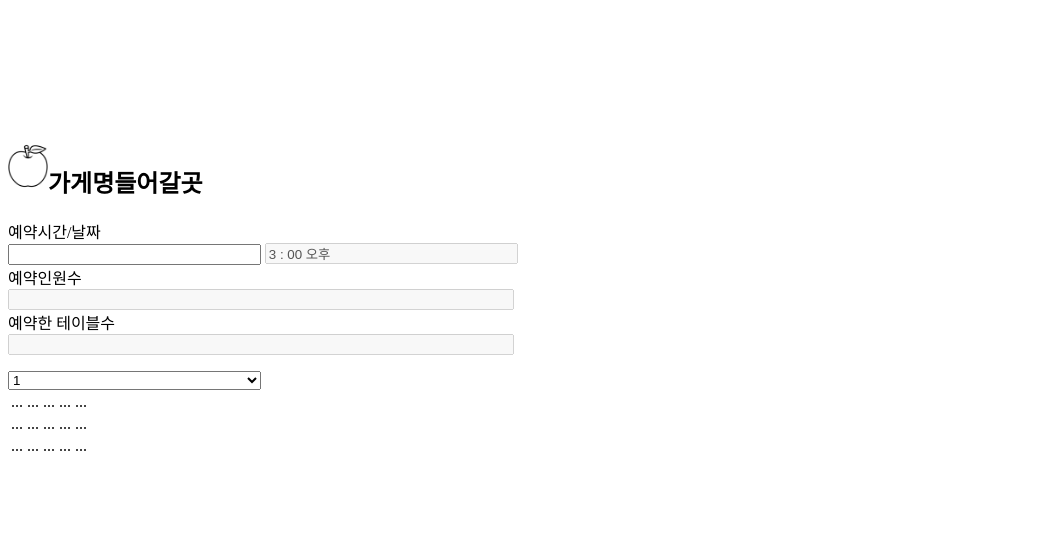
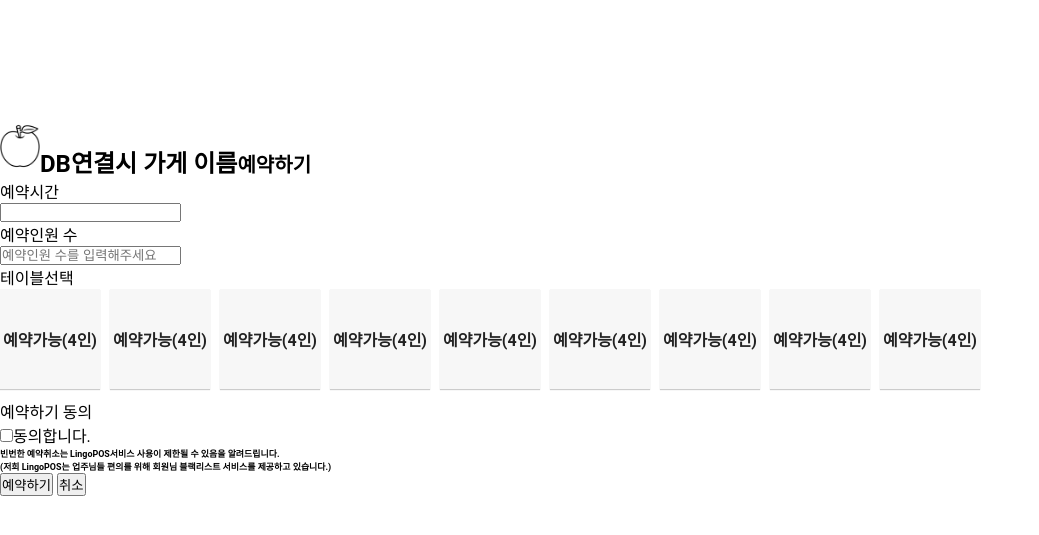
Before and after one commit to qyuio121/LingoPOS, a Java web app: template src/main/webapp/WEB-INF/reservation/reservation.jsp in a window 1280 px wide. Shown: the top 535 px of the page, without its empty margins (0-1039 px from the left). Run offline with Spring Boot 4, a stand-in JSP engine, Linux system fonts and the light colour scheme; the template is opened without the code that fills it, so the values that code supplies are empty; the project's own start-up code is not run, and a stand-in starts its controllers and pages; some libraries are stand-ins or nearby versions.

Commit message:
혼란 수정

```diff
--- a/src/main/webapp/WEB-INF/reservation/reservation.jsp
+++ b/src/main/webapp/WEB-INF/reservation/reservation.jsp
@@ -1,96 +1,165 @@
 <%@ taglib uri="http://java.sun.com/jsp/jstl/core" prefix="c" %>
 <%@ page language="java" contentType="text/html; charset=UTF-8"
     pageEncoding="UTF-8"%>
-  <link rel="stylesheet" href="//code.jquery.com/ui/1.12.1/themes/base/jquery-ui.css">
-  <script src="https://code.jquery.com/jquery-1.12.4.js"></script>
-  <script src="https://code.jquery.com/ui/1.12.1/jquery-ui.js"></script>
+
+<!-- 테이블 css  -->
+<link type="text/css" rel="stylesheet" href="../css/easySelectable.css" />
+<link rel="stylesheet" href="../css/easySelectablestyle.css">
+<link rel="stylesheet" href="../css/sunburst.css">
+
+<!-- 테이블 js -->
+<script src="../js/easySelectable.js"></script>
 
 <!-- 영업시간 -->
 <link rel="stylesheet" href="../css/wickedpicker.css">
 <script type="text/javascript" src="../js/wickedpicker.js"></script>
 
+<!-- 유효성  검사 -->
+<script src="https://cdnjs.cloudflare.com/ajax/libs/jquery-validate/1.17.0/jquery.validate.js"></script>
+
 <script>
-  $( function() {
-    $("#datepicker").datepicker({
-    	minDate: "0",
-    	maxDate: "+3M",
-    	dateFormat: "yy-mm-dd"
+$(function() {
+	var selectedliTag = [];
+
+	//유효성검사
+	$('#frm').validate({
+		rules:{
+			check:"required",
+			memberNumber:"required"
+		},messages:{
+			check:"가게정보  수집 동의에 체크하세요.",
+			memberNumber:"예약 인원 수를 입력하세요."
+		}});
+
+	//테이블 보여주기
+	$('#easySelectable').easySelectable({
+		item: 'li',
+		state: true,
+		onSelecting: function(){
+		},
+		onSelected: function(){
+
+		},
+		onUnSelected: function(){
+   		}
 	});
-    $("#timepicker").wickedpicker({
-    	now: "15:00"
+
+	//내가 만든 선택된 테이블 인덱스 구하기
+	$('#easySelectable li').click(function(index){
+		var number = $('#easySelectable li').index(this);
+		//선택되지 않은것이 선택된경우
+		if(selectedliTag.indexOf(number)==-1){
+			selectedliTag.push(number);
+			console.log("새롭게 선택된 테이블 인덱스"+number);
+		}
+		//선택되었던 것이 선택된경우
+		else{
+			selectedliTag = jQuery.grep(selectedliTag, function(value) {
+        		return value != number; });
+			console.log("선택 제거된 테이블 인덱스 "+number);
+		}
+		console.log("현재 선택된 테이블 인덱스들 DB연결시 넘길 값"+selectedliTag);
+		$('#selectedTable').val(selectedliTag.toString());
+		$('#selectedTable').next().html("");
+		console.log("hidden타입으로 넘어갈 값 : "+selectedliTag.toString());
+	})
+
+	//영업시간
+	$('.timepicker').wickedpicker({twentyFour: false,minutesInterval:30,now: "1:00"});
+
+	//영업시간 유효성검사 후 재 선택시 유효성 검사 끄기
+	$(".time").on('change',function(){
+		$('.timeError').html("");
+	})
+
+	//validate
+	$('#confirm').click(function(){
+		if($('#frm').valid() && $('#hiddenFile').val() != "" && $('#reservationTime').val()=="1 : 00 오전"){
+			$('#frm').submit();
+		}
+		if($('#selectedTable').val() == "")
+			$('#selectedTable').next().html("테이블을 선택하세요.");
+		if($('#reservationTime').val()=="1 : 00 오전")
+			$('.timeError').html("예약시간을 선택하세요.");
+	})
 });
-  } );
 </script>
+<style>
+<!-- 테이블 -->
+  #feedback { font-size: 1.4em; }
+  #selectable .ui-selecting { background: #FECA40; }
+  #selectable .ui-selected { background: #F39814; color: white; }
+  #selectable { list-style-type: none; margin: 0; padding: 0; width: 450px; }
+  #selectable li { margin: 3px; padding: 1px; float: left; width: 100px; height: 80px; font-size: 4em; text-align: center; }
+</style>
+
 <div class="container" style="padding-top: 60px; margin-top: 60px;">
+
+<!-- 내용 시작 -->
+<!-- 바디 헤더 시작-->
 	<div class="row">
 		<div class="col-xs-6">
-			<h2><img src="<c:url value='/Images/apple.png'/>" alt="image" style="width: 40px" />가게명들어갈곳</h2>
+			<h2 ><img src="<c:url value='/Images/apple.png'/>" alt="image" style="width: 40px" />DB연결시 가게 이름<small>예약하기</small></h2>
 		</div>
 	</div>
-	<form id="frm" class="form-horizontal">
+<!-- 바디 헤더 끝-->
+<!-- 예약하기 폼 시작 -->
+	<form id="frm" class="form-horizontal" action='#'>
+<!-- 예약시간 시작 -->
 		<div class="form-group">
-			<label class="col-sm-2 control-label">예약시간/날짜</label>
-			<div class="col-sm-8">
-				<input type="text" class="form-control" style="width: 20%" id="datepicker">
-				<input type="text" class="form-control" style="width: 20%" disabled="disabled" id="timepicker">
-			    <label for="name" class="error" style="color:red"></label>
+			<label class="col-sm-2 control-label">예약시간</label>
+			<div class="col-sm-2">
+				<input type="text" id="reservationTime" name="reservationTime" class="timepicker form-control time" ><br>
+
+	       		<label class="timeError" style="color:red"></label>
 	       	</div>
 		</div>
+<!-- 예약시간 끝 -->
+<!-- 예약인원 시작 -->
 		<div class="form-group">
-			<label class="col-sm-2 control-label">예약인원수</label>
-			<div class="col-sm-8">
-				<input type="text" class="form-control" style="width: 40%" disabled="disabled" id="memberNumber">
-			    <label for="name" class="error" style="color:red"></label>
+			<label class="col-sm-2 control-label">예약인원 수</label>
+			<div class="col-sm-3">
+				<input type="text" class="form-control" placeholder="예약인원 수를 입력해주세요"   name="memberNumber" id="memberNumber">
+
+			    <label for="memberNumber" class="error" style="color:red"></label>
 			</div>
 		</div>
+
+<!-- 예약인원 끝 -->
+<!-- 테이블 시작 -->
 		<div class="form-group">
-			<label class="col-sm-2 control-label">예약한 테이블수</label>
-			<div class="col-sm-8">
-				<input type="text" class="form-control" style="width: 40%" disabled="disabled" id="memberNumber">
-			    <label for="name" class="error" style="color:red"></label>
+			<label class="col-sm-2 control-label">테이블선택</label>
+			<div class="col-sm-7">
+				<ul id="easySelectable">
+					<c:forEach begin="1" end="9" var="i" >
+						<li>예약가능(4인)</li>
+					</c:forEach>
+				</ul>
+				<input type="hidden" name="selectedTable" id="selectedTable" value="" />
+				<label  style="color:red"></label>
 			</div>
 		</div>
-	</form>
-
-
-
+<!-- 테이블 끝 -->
+<!-- 가게정보  수집동의 체크란 시작-->
 		<div class="form-group">
+		    <label class="col-sm-2 control-label">예약하기 동의</label>
 		 	<div class="col-sm-10">
-			<select class="form-control col-sm-4" style="width: 20%" id="select1" name="select1">
-				<option value="">1</option>
-				<option value="">2</option>
-				<option value="">3</option>
-				<option value="">4</option>
-			</select>
-			<label for="select1" class="error" style="color: red"></label>
-		</div>
-
-	</div>
-
-
-	<div class="col-sm-6">
-	<table class="table table-hover">
-	 <tr>
-	 <td class="active">...</td>
-	  <td class="success">...</td>
-	  <td class="warning">...</td>
-	  <td class="danger">...</td>
-	  <td class="info">...</td>
-	 </tr>
-	 <tr>
-	 <td class="active">...</td>
-	  <td class="success">...</td>
-	  <td class="warning">...</td>
-	  <td class="danger">...</td>
-	  <td class="info">...</td>
-	 </tr>
-	 <tr>
-	 <td class="active">...</td>
-	  <td class="success">...</td>
-	  <td class="warning">...</td>
-	  <td class="danger">...</td>
-	  <td class="info">...</td>
-	 </tr>
-	</table>
+			  	<input type="checkbox" name="check" id="check" value="check">동의합니다.
+			  	<h6><small>빈번한 예약취소는 LingoPOS서비스 사용이 제한될 수 있음을 알려드립니다.</small></h6>
+				<h6><small>(저희 LingoPOS는 업주님들 편의를 위해 회원님 블랙리스트 서비스를 제공하고 있습니다.)</small></h6>
+				<label for="check" class="error" style="color:red"></label>
 		    </div>
 		 </div>
+<!-- 가게정보 수집동의 체크란 시작 끝 -->
+<!-- 버튼 2개 시작 - 문의하기 / 취소  -->
+		<div class="form-group">
+		  	<div class="col-sm-offset-2 col-sm-10">
+		   		<button type="button" value="button타입" class="btn btn-primary" id="confirm">예약하기</button><!-- 문의하기 -->
+		   		<button type="button" value="button타입" class="btn btn-default" id="cancle">취소</button><!-- 취소 -->
+		  	</div>
+		</div>
+<!-- 버튼 2개 끝 - 문의하기 / 취소  -->
+	</form>
+<!-- 예약하기 폼 끝 -->
+<!-- 내용 끝 -->
+</div>
```
Also changed, not shown: src/main/webapp/WEB-INF/reservation/search.jsp (deleted, +0 -165 lines). Lines whose indentation alone changed are shown as unchanged.
